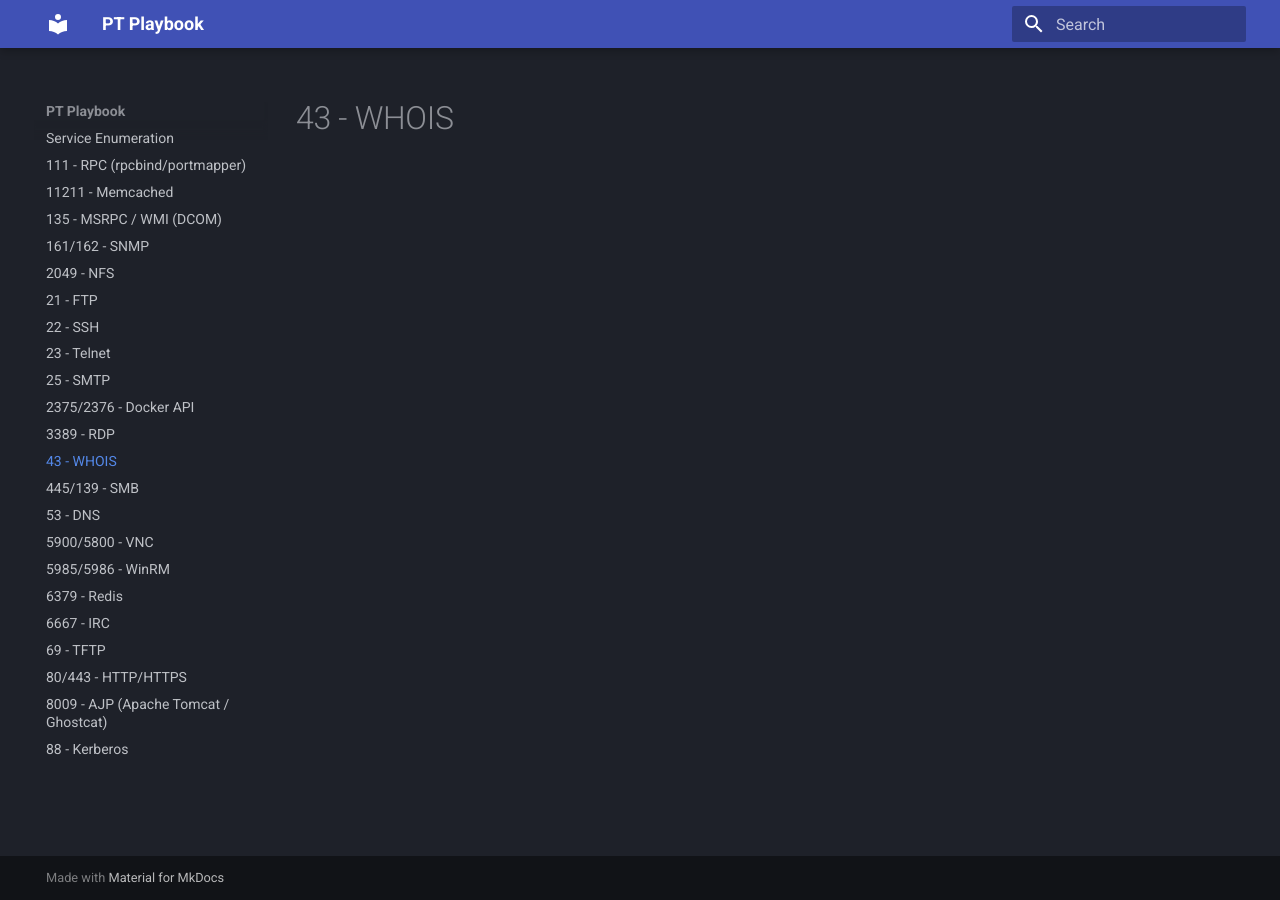
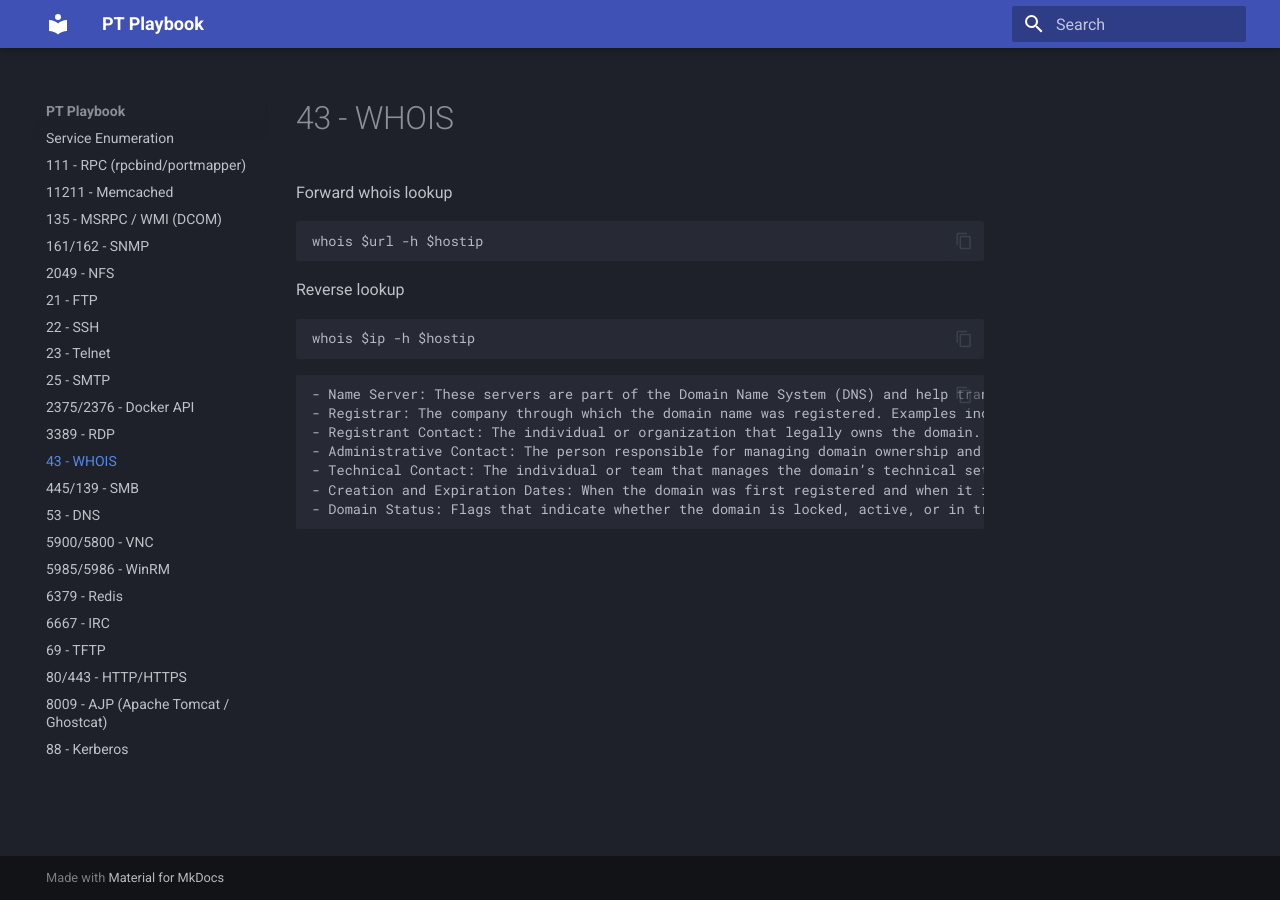
Before and after one commit to stafford-m/pt-playbook, an MkDocs documentation site: the page built from docs/43-whois.md, in a window 1280 px wide. Built offline with MkDocs 1.6.1 and Material for MkDocs 9.7.7, drawn with Linux system fonts in a browser that asks for light colours.

Commit message:
added notes file complete whois

````diff
--- a/docs/43-whois.md
+++ b/docs/43-whois.md
@@ -1 +1,21 @@
 # 43 - WHOIS
+
+Forward whois lookup
+```bash
+whois $url -h $hostip
+```
+
+Reverse lookup
+```bash
+whois $ip -h $hostip
+```
+
+```text
+- Name Server: These servers are part of the Domain Name System (DNS) and help translate domain names into IP addresses, directing traffic to the appropriate web server.
+- Registrar: The company through which the domain name was registered. Examples include GoDaddy, Namecheap, and Gandi.
+- Registrant Contact: The individual or organization that legally owns the domain. This may include a name, organization, email, and phone number.
+- Administrative Contact: The person responsible for managing domain ownership and access. Often the main point of contact for domain changes.
+- Technical Contact: The individual or team that manages the domain’s technical setup, such as DNS records or server integration.
+- Creation and Expiration Dates: When the domain was first registered and when it is set to expire. This helps assess how long a domain has been active.
+- Domain Status: Flags that indicate whether the domain is locked, active, or in transfer
+```
````
Also changed, not shown: notes.txt (added).
